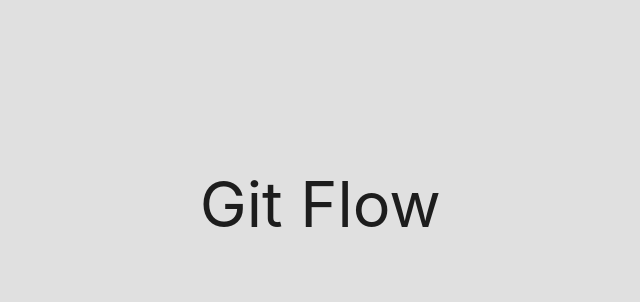
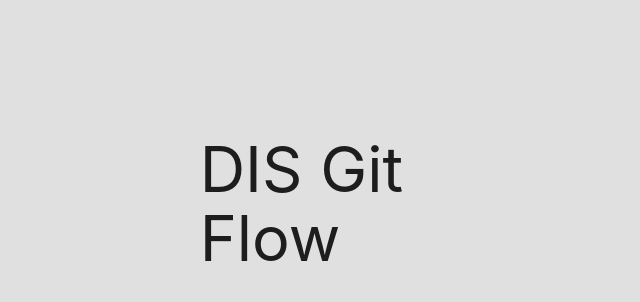
Before and after one commit to JLee2021/gitworkflow, a plain HTML site: page index.html in a window 1280 px wide. Shown: the part 204-506 px from the top of the page, without its empty margins (291-931 px from the left). Drawn offline with nearby package versions, Linux system fonts and the light colour scheme.

Commit message:
changed the title

```diff
--- a/index.html
+++ b/index.html
@@ -28,7 +28,7 @@
   </head>
   <body class="grey lighten-2">
     <div class="container grid">
-        <div class="child"><h1>Git Flow</h1></div>
+        <div class="child"><h1>DIS Git Flow</h1></div>
       </div>
     </div>
   </body>
```
